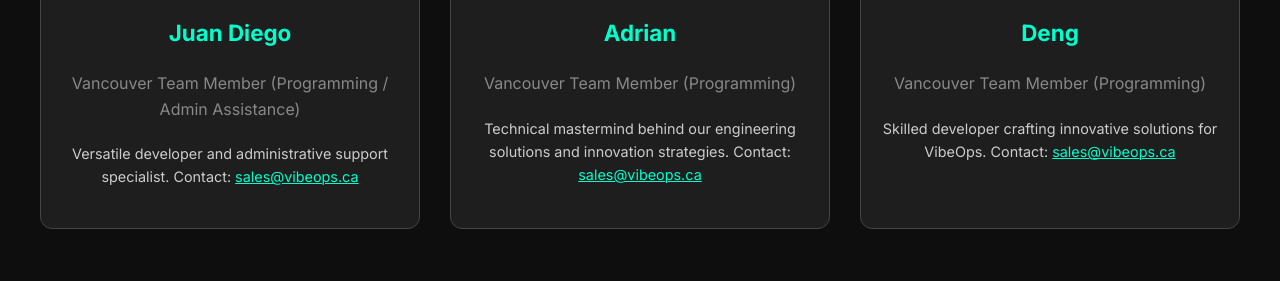
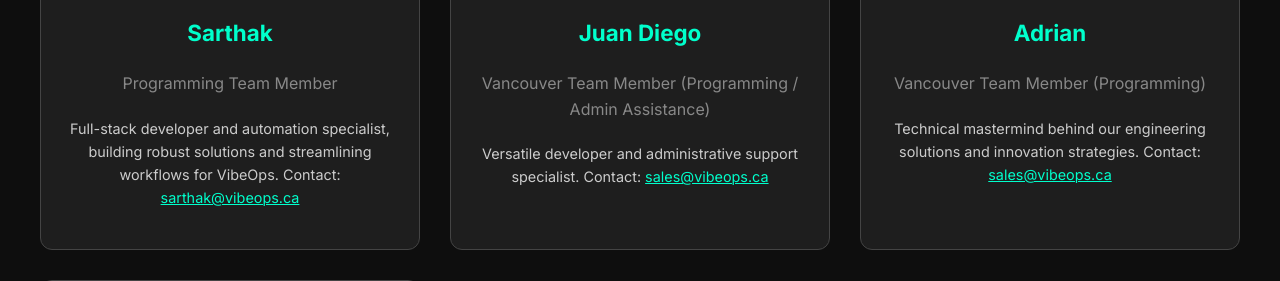
Before and after one commit to VibeOps-Git/vibeops-site-v2, a Flask app: page /team in a window 1280 px wide. Shown: the part 1676-1957 px from the top of the page. Run offline with Flask 3, Linux system fonts and the light colour scheme; parts of the project's set-up code (start-up, migrations or seed data) failed here and were passed over.

Commit message:
Update team.html

```diff
--- a/templates/team.html
+++ b/templates/team.html
@@ -43,14 +43,6 @@
                 </div>
                 <div class="team-card">
                     <div class="team-image">
-                        <img src="/static/team/sarth.jpg" alt="Sarthak, CFO of VibeOps" onerror="this.src='/static/team/placeholder.jpg'">
-                    </div>
-                    <h4>Sarthak</h4>
-                    <p class="role">CFO</p>
-                    <p class="bio">Financial wizard ensuring our sustainable growth and success. Contact: <a href="mailto:finance@vibeops.ca">finance@vibeops.ca</a></p>
-                </div>
-                <div class="team-card">
-                    <div class="team-image">
                         <img src="/static/team/rudy.jpg" alt="Hrudai Rajesh, COO of VibeOps" onerror="this.src='/static/team/placeholder.jpg'">
                     </div>
                     <h4>Hrudai Rajesh</h4>
@@ -64,6 +56,14 @@
         <div class="team-section" data-aos="fade-up" data-aos-delay="400">
             <h3>Programming Team</h3>
             <div class="team-grid">
+                <div class="team-card">
+                    <div class="team-image">
+                        <img src="/static/team/sarth.jpg" alt="Sarthak, Programming Team Member" onerror="this.src='/static/team/placeholder.jpg'">
+                    </div>
+                    <h4>Sarthak</h4>
+                    <p class="role">Programming Team Member</p>
+                    <p class="bio">Full-stack developer and automation specialist, building robust solutions and streamlining workflows for VibeOps. Contact: <a href="mailto:sarthak@vibeops.ca">sarthak@vibeops.ca</a></p>
+                </div>
                 <div class="team-card">
                     <div class="team-image">
                         <img src="/static/team/juan.jpg" alt="Juan Diego, Programming Team Member" onerror="this.src='/static/team/placeholder.jpg'">
```
